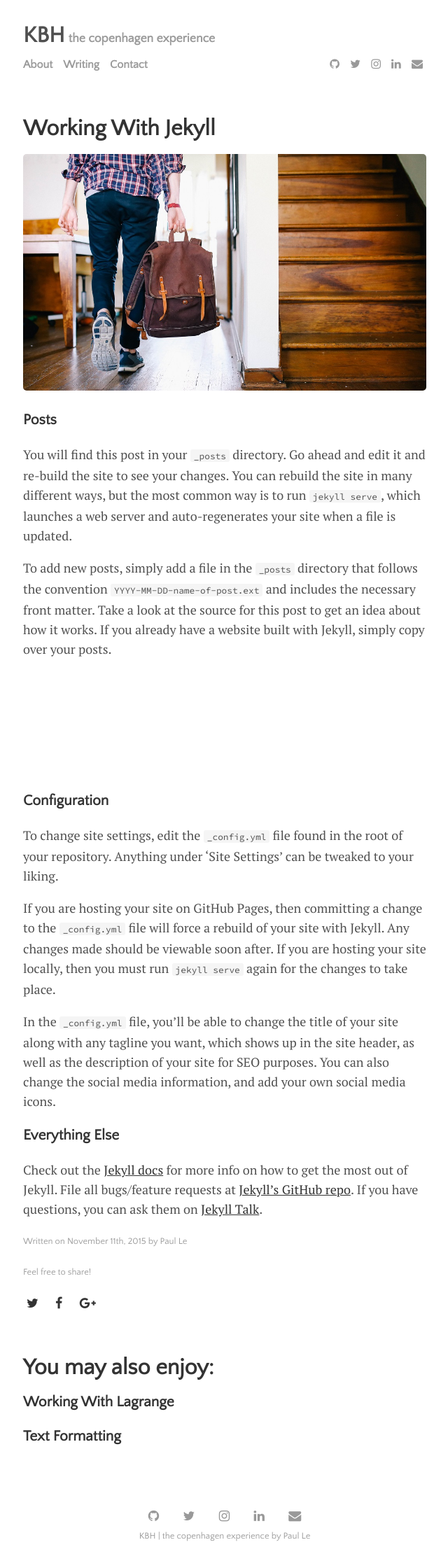
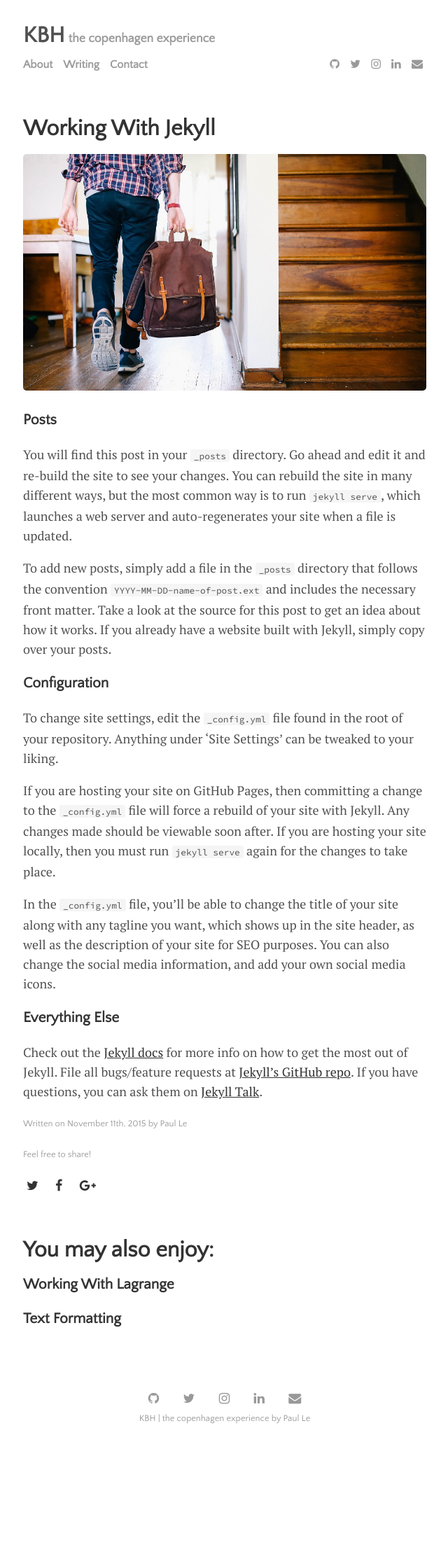
Before and after one commit to JohnnyFBeat/johnnyfbeat.github.io, a Jekyll site: the page built from _posts/2015-11-11-Working-With-Jekyll.md, in a window 1280 px wide. Shown: the whole page at 70% size, without its empty margins (319-959 px from the left). Built offline with Jekyll 4.4.1, drawn with Linux system fonts in a browser that asks for light colours; nearby versions of some CDN libraries; after the commit the page ends 2072 px from its top, so only the background shows below that.

Commit message:
Updated 2015-11-11-Working-With-Jekyll.md

```diff
--- a/_posts/2015-11-11-Working-With-Jekyll.md
+++ b/_posts/2015-11-11-Working-With-Jekyll.md
@@ -19,8 +19,6 @@ You will find this post in your `_posts` directory. Go ahead and edit it and re-
 
 To add new posts, simply add a file in the `_posts` directory that follows the convention `YYYY-MM-DD-name-of-post.ext` and includes the necessary front matter. Take a look at the source for this post to get an idea about how it works. If you already have a website built with Jekyll, simply copy over your posts.
 
-<div id="map" class="map leaflet-container" style="height: 150px; position:relative;">
-</div>
 
 
 
```
